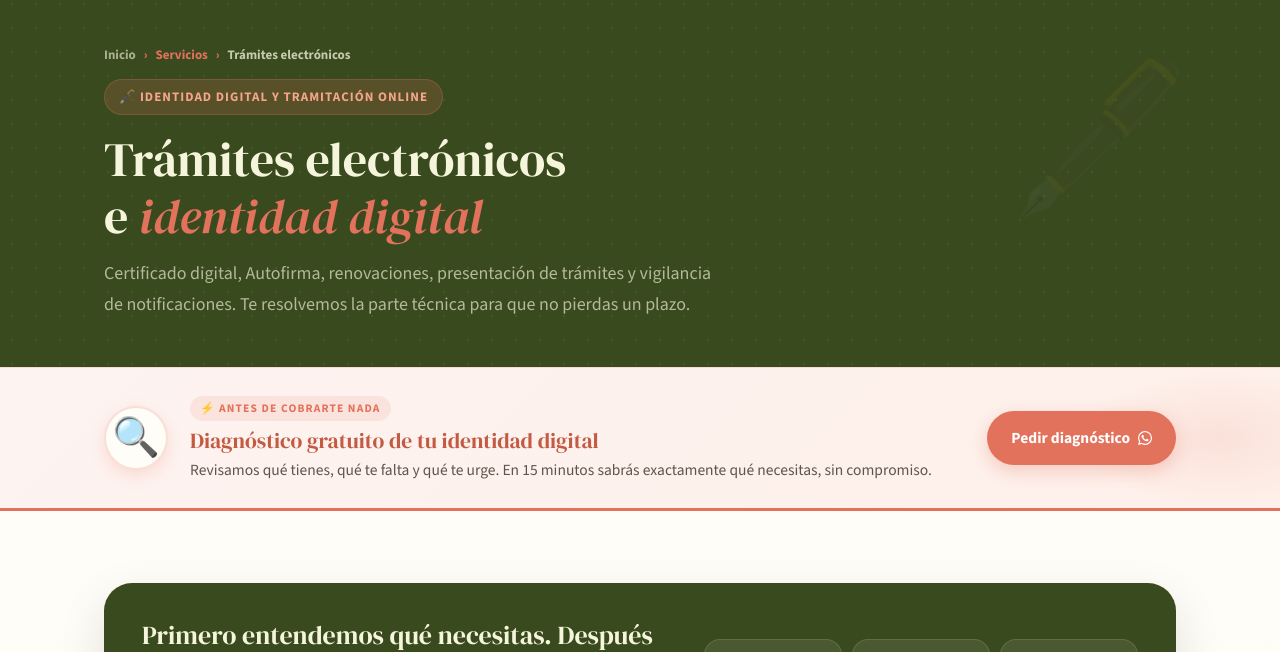
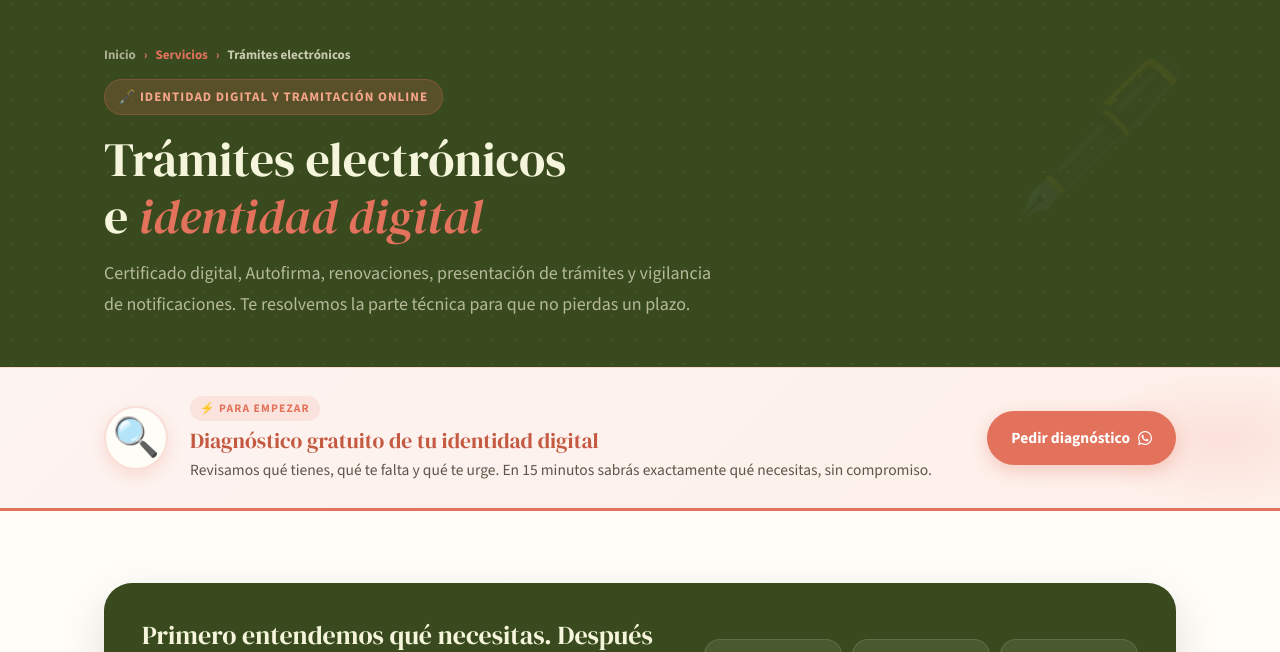
Before and after one commit to noranuzar/gestionaseguro, a plain HTML site: page servicios-tramites-electronicos.html in a window 1280 px wide. Shown: the part 72-724 px from the top of the page. Drawn offline with nearby package versions, Linux system fonts and the light colour scheme.

Commit message:
Update servicios-tramites-electronicos.html

```diff
--- a/servicios-tramites-electronicos.html
+++ b/servicios-tramites-electronicos.html
@@ -764,7 +764,7 @@
       <div class="diag-inner">
         <div class="diag-icono">🔍</div>
         <div class="diag-texto">
-          <span class="diag-tag">⚡ Antes de cobrarte nada</span>
+          <span class="diag-tag">⚡ PARA EMPEZAR</span>
           <h3>Diagnóstico gratuito de tu identidad digital</h3>
           <p>Revisamos qué tienes, qué te falta y qué te urge. En 15 minutos sabrás exactamente qué necesitas, sin compromiso.</p>
         </div>
```
